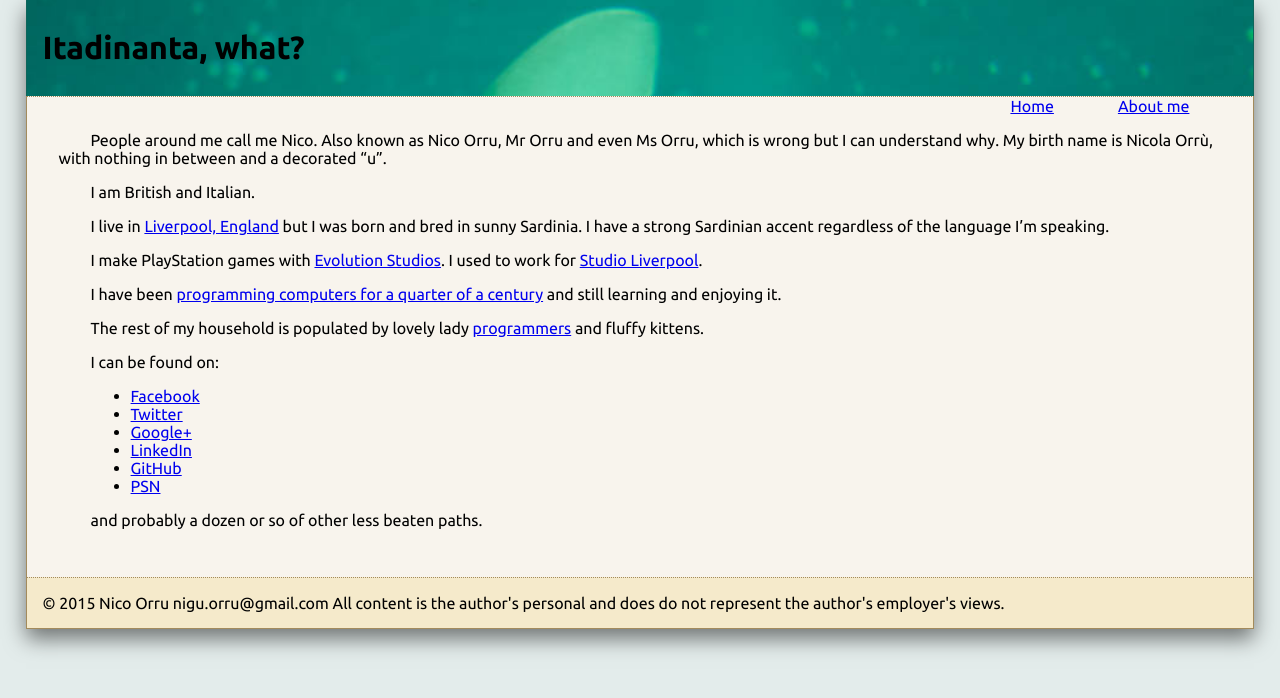
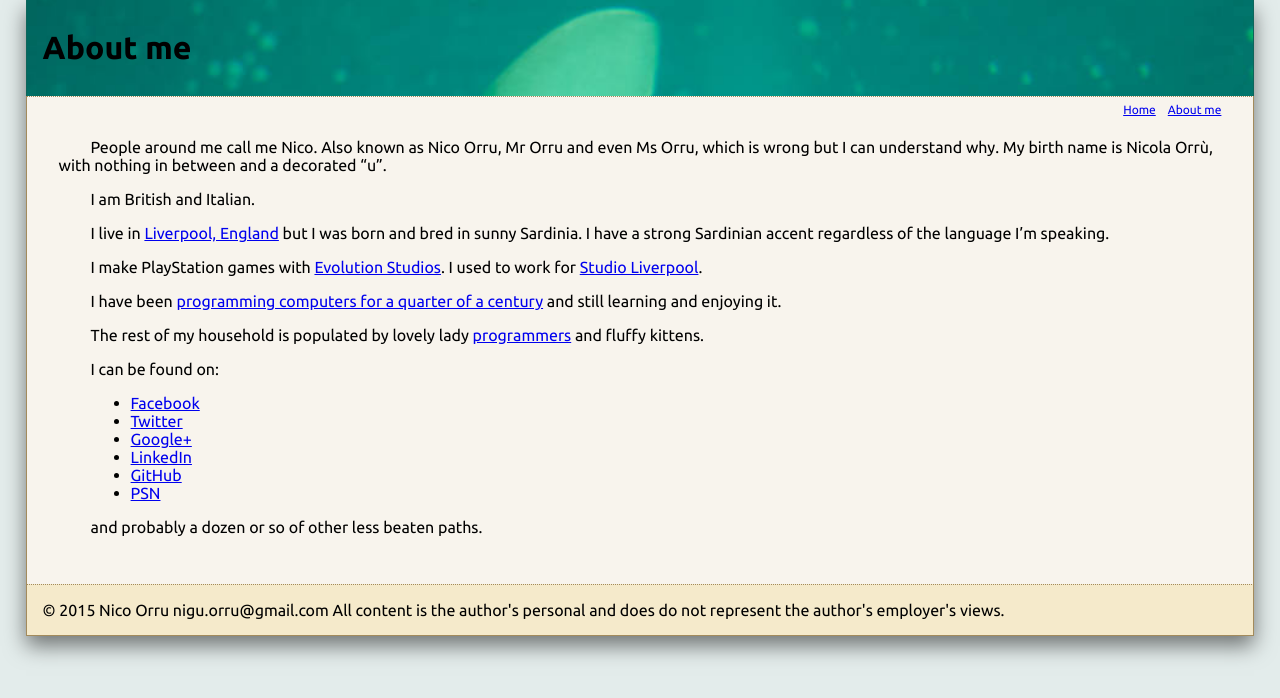
Before and after one commit to itadinanta/itadinanta.github.io, a Jekyll site: the page built from about.md, in a window 1280 px wide. Shown: the top 698 px of the page. Built offline with Jekyll 4.4.1, drawn with Linux system fonts in a browser that asks for light colours.

Commit message:
Link styles

```diff
--- a/about.md
+++ b/about.md
@@ -1,5 +1,5 @@
 ---
-title: Itadinanta, what?
+title: About me
 layout: draft
 ---
 
--- a/css/default.css
+++ b/css/default.css
@@ -57,12 +57,15 @@ body {
 }
 
 #pageindex {
+	margin: 0;
+	padding: 0.5em 0 0.5em 0;
+	font-size: 75%;
 	text-align: right;
 }
 
 #pageindex .links {
-	margin: 0 1em 0 1em;
-	padding: 0 1em 0 1em;
+	margin: 0;
+	padding-left: 1em;
 }
 
 #footer {
```
